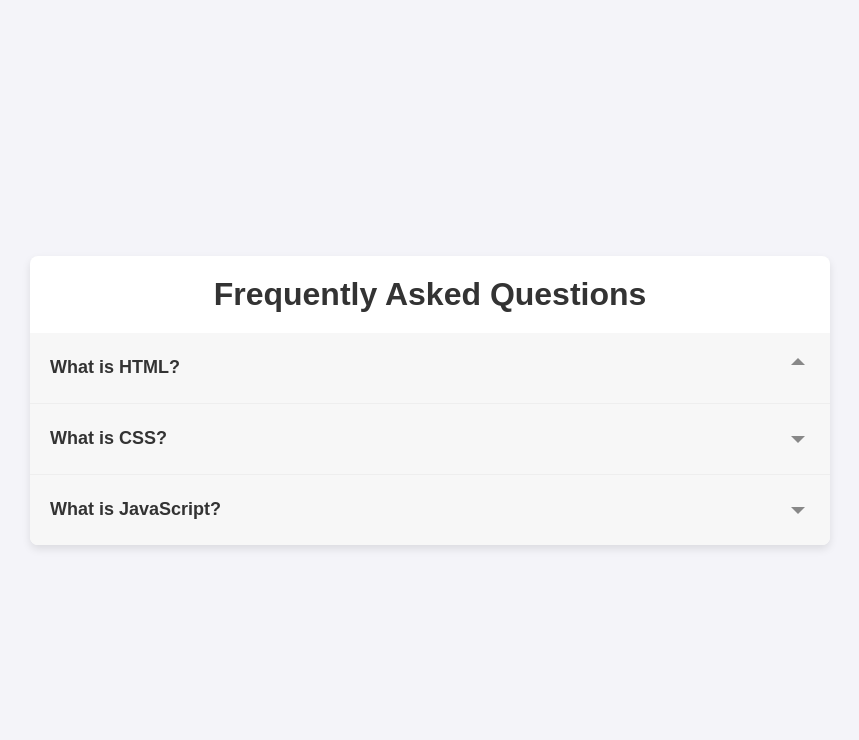
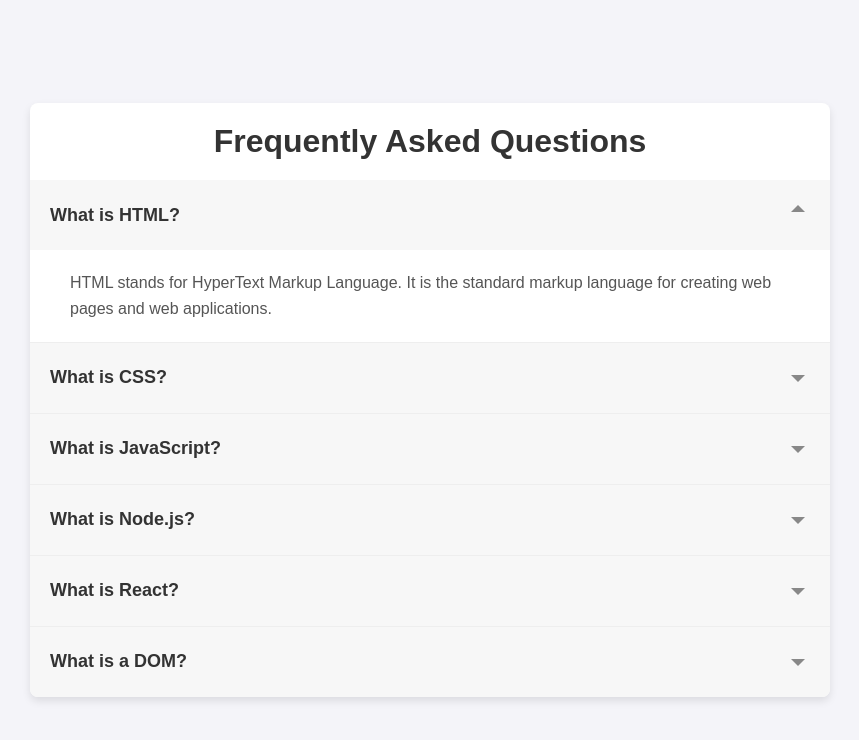
Before and after one commit to surajkabirath/js_fun, a plain HTML site: page day1/index.html in a window 1280 px wide. Both pictures are taken after a click on the element "What is HTML?". Shown: the whole page, without its empty margins (210-1069 px from the left). Drawn offline with Linux system fonts and the light colour scheme.

Commit message:
day-1 final stage

```diff
--- a/day1/index.html
+++ b/day1/index.html
@@ -49,6 +49,45 @@
                     <p>JavaScript is a programming language that allows you to implement complex features on web pages, such as interactive content, animations, and dynamic updates.</p>
                 </div>
             </div>
+            <div class="faq-contain">
+                <div class="question">
+                    <h2>What is Node.js?</h2>
+                    <div class="button">
+                        <svg class="icon" xmlns="http://www.w3.org/2000/svg" fill="none" width="24" height="24" viewBox="0 0 24 24" aria-hidden="true">
+                            <path d="M12 19l-7-7h14l-7 7z" fill="currentColor"/>
+                        </svg>
+                    </div>
+                </div>
+                <div class="answer">
+                    <p>Node.js is a JavaScript runtime built on Chrome's V8 JavaScript engine, enabling server-side scripting and creating scalable network applications.</p>
+                </div>
+            </div>
+            <div class="faq-contain">
+                <div class="question">
+                    <h2>What is React?</h2>
+                    <div class="button">
+                        <svg class="icon" xmlns="http://www.w3.org/2000/svg" fill="none" width="24" height="24" viewBox="0 0 24 24" aria-hidden="true">
+                            <path d="M12 19l-7-7h14l-7 7z" fill="currentColor"/>
+                        </svg>
+                    </div>
+                </div>
+                <div class="answer">
+                    <p>React is a JavaScript library for building user interfaces. It allows developers to create large web applications that can update and render efficiently in response to data changes.</p>
+                </div>
+            </div>
+            <div class="faq-contain">
+                <div class="question">
+                    <h2>What is a DOM?</h2>
+                    <div class="button">
+                        <svg class="icon" xmlns="http://www.w3.org/2000/svg" fill="none" width="24" height="24" viewBox="0 0 24 24" aria-hidden="true">
+                            <path d="M12 19l-7-7h14l-7 7z" fill="currentColor"/>
+                        </svg>
+                    </div>
+                </div>
+                <div class="answer">
+                    <p>The Document Object Model (DOM) is a programming interface for web documents. It represents the page so that programs can change the document structure, style, and content.</p>
+                </div>
+            </div>
         </div>
     </div>
     <script src="script.js"></script>
--- a/day1/script.js
+++ b/day1/script.js
@@ -1,16 +1,17 @@
-document.querySelectorAll(".question").forEach((question) => {
-  question.addEventListener("click", () => {
-    const answer = question.nextElementSibling;
-    const icon = question.querySelector(".icon");
+document.querySelectorAll('.question').forEach(question => {
+    question.addEventListener('click', () => {
+        const answer = question.nextElementSibling;
+        const icon = question.querySelector('.icon');
 
-    if (answer.classList.contains("show")) {
-      answer.classList.remove("show");
-      icon.innerHTML = '<path d="M12 19l-7-7h14l-7 7z" fill="currentColor"/>';
-    }else{
-        document.querySelectorAll(".answer").forEach(e=>e.classList.remove("show"));
-        document.querySelectorAll(".icon").forEach(i => i.innerHTML='<path d="M12 19l-7-7h14l-7 7z" fill="currentColor"/>');
-        answer.classList.add("show");
-        icon.innerHTML = '<path d="M12 5l-7 7h14l-7-7z" fill="currentColor"/>';
-    }
-  });
+        if (answer.classList.contains('show')) {
+            answer.classList.remove('show');
+            icon.innerHTML = '<path d="M12 19l-7-7h14l-7 7z" fill="currentColor"/>';
+        } else {
+            document.querySelectorAll('.answer').forEach(a => a.classList.remove('show'));
+            document.querySelectorAll('.icon').forEach(i => i.innerHTML = '<path d="M12 19l-7-7h14l-7 7z" fill="currentColor"/>');
+
+            answer.classList.add('show');
+            icon.innerHTML = '<path d="M12 5l-7 7h14l-7-7z" fill="currentColor"/>';
+        }
+    });
 });
--- a/day1/styles.css
+++ b/day1/styles.css
@@ -1,5 +1,5 @@
-body{
-    font-family: Arial, Helvetica, sans-serif;
+body {
+    font-family: Arial, sans-serif;
     background-color: #f4f4f9;
     margin: 0;
     padding: 0;
@@ -8,7 +8,8 @@
     align-items: center;
     height: 100vh;
 }
-.faq-container{
+
+.faq-container {
     width: 80%;
     max-width: 800px;
     background: #fff;
@@ -16,60 +17,67 @@
     border-radius: 8px;
     overflow: hidden;
 }
-.faq-container h1{
+
+.faq-container h1 {
     text-align: center;
     margin: 20px 0;
     color: #333;
 }
-.faq-contain{
+
+.faq-contain {
     border-bottom: 1px solid #eee;
 }
-.faq-contain:last-child{
+
+.faq-contain:last-child {
     border-bottom: none;
 }
 
-.question{
+.question {
     padding: 20px;
     cursor: pointer;
     background: #f7f7f7;
     display: flex;
     justify-content: space-between;
     align-items: center;
-    transition:  background 0.3s ease;
+    transition: background 0.3s ease;
 }
-.question:hover{
+
+.question:hover {
     background: #f0f0f0;
 }
-.question h2{
+
+.question h2 {
     margin: 0;
     font-size: 18px;
     color: #333;
 }
 
-.button{
+.button {
     font-size: 24px;
     color: #888;
     transition: transform 0.3s ease;
 }
 
-.answer{
+.answer {
     max-height: 0;
     overflow: hidden;
     transition: max-height 0.3s ease, padding 0.3s ease;
     background: #fff;
 }
-.answer p{
+
+.answer p {
     margin: 0;
     padding: 0 20px;
     color: #555;
     line-height: 1.6;
 }
 
-.answer .show{
-    max-height: 1000px;
+.answer.show {
+    max-height: 500px; /* Adjust as necessary for content height */
     padding: 20px;
 }
-.icon{
+
+.icon {
     width: 24px;
     height: 24px;
     transition: transform 0.3s ease;
```
